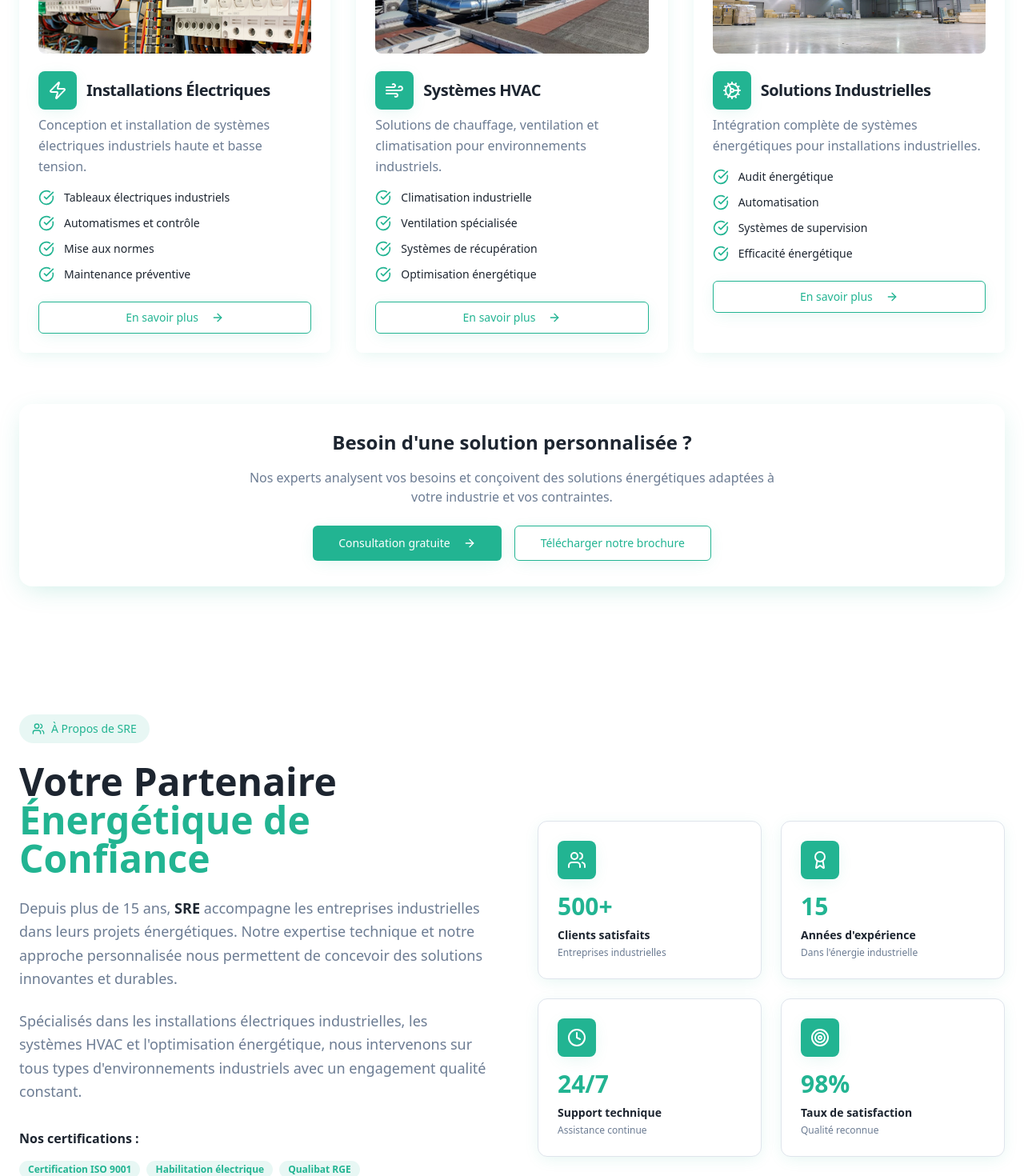
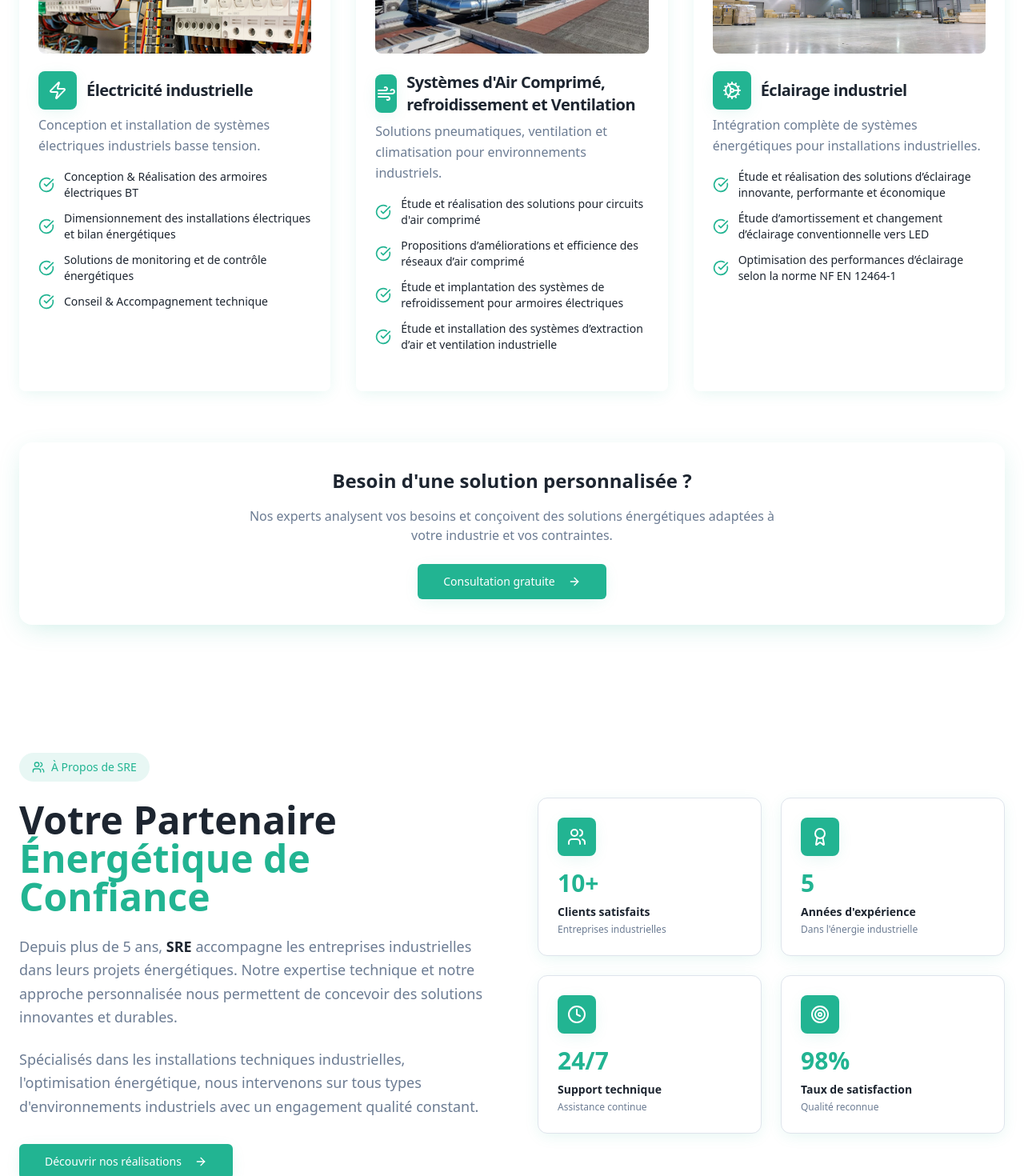
Before and after one commit to simoprog/sre-power, a React (Vite) app: page / in a window 1280 px wide. Shown: the part 1330-2800 px from the top of the page at 80% size. Built offline with nearby package versions, Linux system fonts and the light colour scheme.

Commit message:
make content changes

```diff
--- a/index.html
+++ b/index.html
@@ -3,18 +3,36 @@
   <head>
     <meta charset="UTF-8" />
     <meta name="viewport" content="width=device-width, initial-scale=1.0" />
-    <title>SRE - Solutions & Réalisations Énergétiques | Expert en Énergie Industrielle</title>
-    <meta name="description" content="SRE - Spécialiste des installations électriques, systèmes HVAC et solutions énergétiques industrielles. Plus de 15 ans d'expertise, support 24/7, devis gratuit." />
+    <title>
+      SRE - Solutions & Réalisations Énergétiques | Expert en Énergie
+      Industrielle
+    </title>
+    <meta
+      name="description"
+      content="SRE - Spécialiste des installations électriques, systèmes HVAC et solutions énergétiques industrielles. Plus de 5 ans d'expertise, support 24/7, devis gratuit."
+    />
     <meta name="author" content="SRE - Solutions & Réalisations Énergétiques" />
 
-    <meta property="og:title" content="SRE - Solutions & Réalisations Énergétiques | Expert en Énergie Industrielle" />
-    <meta property="og:description" content="Spécialiste des installations électriques, systèmes HVAC et solutions énergétiques industrielles. Plus de 15 ans d'expertise, support 24/7." />
+    <meta
+      property="og:title"
+      content="SRE - Solutions & Réalisations Énergétiques | Expert en Énergie Industrielle"
+    />
+    <meta
+      property="og:description"
+      content="Spécialiste des installations électriques, systèmes HVAC et solutions énergétiques industrielles. Plus de 5 ans d'expertise, support 24/7."
+    />
     <meta property="og:type" content="website" />
-    <meta property="og:image" content="https://lovable.dev/opengraph-image-p98pqg.png" />
+    <meta
+      property="og:image"
+      content="https://lovable.dev/opengraph-image-p98pqg.png"
+    />
 
     <meta name="twitter:card" content="summary_large_image" />
     <meta name="twitter:site" content="@lovable_dev" />
-    <meta name="twitter:image" content="https://lovable.dev/opengraph-image-p98pqg.png" />
+    <meta
+      name="twitter:image"
+      content="https://lovable.dev/opengraph-image-p98pqg.png"
+    />
   </head>
 
   <body>
--- a/src/components/About.tsx
+++ b/src/components/About.tsx
@@ -9,13 +9,13 @@ const About = () => {
   const stats = [
     {
       icon: Users,
-      number: "500+",
+      number: "10+",
       label: "Clients satisfaits",
       description: "Entreprises industrielles",
     },
     {
       icon: Award,
-      number: "15",
+      number: "5",
       label: "Années d'expérience",
       description: "Dans l'énergie industrielle",
     },
@@ -61,7 +61,7 @@ const About = () => {
             </h2>
 
             <p className="text-lg text-muted-foreground mb-6 leading-relaxed">
-              Depuis plus de 15 ans,{" "}
+              Depuis plus de 5 ans,{" "}
               <strong className="text-foreground">SRE</strong> accompagne les
               entreprises industrielles dans leurs projets énergétiques. Notre
               expertise technique et notre approche personnalisée nous
@@ -69,29 +69,10 @@ const About = () => {
             </p>
 
             <p className="text-lg text-muted-foreground mb-8 leading-relaxed">
-              Spécialisés dans les installations électriques industrielles, les
-              systèmes HVAC et l'optimisation énergétique, nous intervenons sur
-              tous types d'environnements industriels avec un engagement qualité
-              constant.
+              Spécialisés dans les installations techniques industrielles,
+              l'optimisation énergétique, nous intervenons sur tous types
+              d'environnements industriels avec un engagement qualité constant.
             </p>
-
-            {/* Certifications */}
-            <div className="mb-8">
-              <h3 className="font-semibold text-foreground mb-4">
-                Nos certifications :
-              </h3>
-              <div className="flex flex-wrap gap-2">
-                {certifications.map((cert, index) => (
-                  <Badge
-                    key={index}
-                    variant="secondary"
-                    className="bg-primary/10 text-primary hover:bg-primary/20"
-                  >
-                    {cert}
-                  </Badge>
-                ))}
-              </div>
-            </div>
 
             <div className="flex flex-col sm:flex-row gap-4">
               <Button
@@ -101,9 +82,6 @@ const About = () => {
               >
                 Découvrir nos réalisations
                 <ArrowRight className="w-5 h-5 ml-2" />
-              </Button>
-              <Button variant="outline" size="lg">
-                Télécharger notre présentation
               </Button>
             </div>
           </div>
@@ -143,11 +121,20 @@ const About = () => {
             Notre Mission
           </h3>
           <p className="text-lg text-muted-foreground max-w-4xl mx-auto leading-relaxed">
-            Accompagner la transition énergétique des entreprises industrielles
-            en proposant des solutions techniques innovantes, durables et
-            parfaitement adaptées à leurs besoins. Notre engagement : la
-            qualité, la performance et le service client au cœur de chaque
-            projet.
+            Conseiller et accompagner nos clients dans la définition de leur
+            besoins, en mettant à leur disposition nos connaissances et notre
+            expérience afin de leur offrir une réponse rapide et efficace.
+          </p>
+        </div>
+        {/* Team Statement */}
+        <div className="mt-20 bg-industrial-bg rounded-2xl p-8 lg:p-12 text-center border">
+          <h3 className="text-2xl lg:text-3xl font-bold mb-6 text-foreground">
+            Notre Équipe
+          </h3>
+          <p className="text-lg text-muted-foreground max-w-4xl mx-auto leading-relaxed">
+            Une équipe expérimentée, essentiellement constituée par des
+            professionnelles ayant cumulés des années d'expériences dans ce
+            domaine.
           </p>
         </div>
       </div>
--- a/src/components/Contact.tsx
+++ b/src/components/Contact.tsx
@@ -9,7 +9,7 @@ import {
   Clock,
   Send,
   CheckCircle,
-  Zap
+  Zap,
 } from "lucide-react";
 import { useState } from "react";
 import { useToast } from "@/hooks/use-toast";
@@ -21,14 +21,16 @@ const Contact = () => {
     company: "",
     phone: "",
     subject: "",
-    message: ""
+    message: "",
   });
 
   const { toast } = useToast();
 
-  const handleInputChange = (e: React.ChangeEvent<HTMLInputElement | HTMLTextAreaElement>) => {
+  const handleInputChange = (
+    e: React.ChangeEvent<HTMLInputElement | HTMLTextAreaElement>
+  ) => {
     const { name, value } = e.target;
-    setFormData(prev => ({ ...prev, [name]: value }));
+    setFormData((prev) => ({ ...prev, [name]: value }));
   };
 
   const handleSubmit = (e: React.FormEvent) => {
@@ -43,7 +45,7 @@ const Contact = () => {
       company: "",
       phone: "",
       subject: "",
-      message: ""
+      message: "",
     });
   };
 
@@ -51,27 +53,27 @@ const Contact = () => {
     {
       icon: Phone,
       title: "Téléphone",
-      value: "+33 1 23 45 67 89",
-      description: "Lun-Ven 8h-18h"
+      value: "+212 662-192954",
+      description: "Lun-Ven 8h-18h",
     },
     {
       icon: Mail,
       title: "Email",
-      value: "contact@sre-energie.fr",
-      description: "Réponse sous 24h"
+      value: "contact@srepower.ma",
+      description: "Réponse sous 24h",
     },
     {
       icon: MapPin,
       title: "Adresse",
-      value: "123 Avenue de l'Industrie",
-      description: "75001 Paris, France"
+      value: "Av des FAR, Kissariat Ennajah, N°51 ",
+      description: "93000 Tétouan, Maroc ",
     },
     {
       icon: Clock,
       title: "Urgences",
       value: "Support 24/7",
-      description: "Intervention rapide"
-    }
+      description: "Intervention rapide",
+    },
   ];
 
   const services = [
@@ -79,7 +81,7 @@ const Contact = () => {
     "Devis sous 48h",
     "Installation certifiée",
     "Maintenance préventive",
-    "Support technique 24/7"
+    "Support technique 24/7",
   ];
 
   return (
@@ -96,8 +98,8 @@ const Contact = () => {
             <span className="block text-primary">Projet Énergétique</span>
           </h2>
           <p className="text-xl text-muted-foreground max-w-3xl mx-auto leading-relaxed">
-            Nos experts sont à votre disposition pour étudier vos besoins
-            et vous proposer des solutions adaptées.
+            Nos experts sont à votre disposition pour étudier vos besoins et
+            vous proposer des solutions adaptées.
           </p>
         </div>
 
@@ -115,7 +117,10 @@ const Contact = () => {
                 <form onSubmit={handleSubmit} className="space-y-6">
                   <div className="grid md:grid-cols-2 gap-4">
                     <div>
-                      <label htmlFor="name" className="block text-sm font-medium text-foreground mb-2">
+                      <label
+                        htmlFor="name"
+                        className="block text-sm font-medium text-foreground mb-2"
+                      >
                         Nom complet *
                       </label>
                       <Input
@@ -129,7 +134,10 @@ const Contact = () => {
                       />
                     </div>
                     <div>
-                      <label htmlFor="email" className="block text-sm font-medium text-foreground mb-2">
+                      <label
+                        htmlFor="email"
+                        className="block text-sm font-medium text-foreground mb-2"
+                      >
                         Email *
                       </label>
                       <Input
@@ -147,7 +155,10 @@ const Contact = () => {
 
                   <div className="grid md:grid-cols-2 gap-4">
                     <div>
-                      <label htmlFor="company" className="block text-sm font-medium text-foreground mb-2">
+                      <label
+                        htmlFor="company"
+                        className="block text-sm font-medium text-foreground mb-2"
+                      >
                         Entreprise
                       </label>
                       <Input
@@ -160,7 +171,10 @@ const Contact = () => {
                       />
                     </div>
                     <div>
-                      <label htmlFor="phone" className="block text-sm font-medium text-foreground mb-2">
+                      <label
+                        htmlFor="phone"
+                        className="block text-sm font-medium text-foreground mb-2"
+                      >
                         Téléphone
                       </label>
                       <Input
@@ -170,13 +184,16 @@ const Contact = () => {
                         value={formData.phone}
                         onChange={handleInputChange}
                         className="h-12"
-                        placeholder="+33 1 23 45 67 89"
+                        placeholder="+212 662-192954"
                       />
                     </div>
                   </div>
 
                   <div>
-                    <label htmlFor="subject" className="block text-sm font-medium text-foreground mb-2">
+                    <label
+                      htmlFor="subject"
+                      className="block text-sm font-medium text-foreground mb-2"
+                    >
                       Sujet *
                     </label>
                     <Input
@@ -191,7 +208,10 @@ const Contact = () => {
                   </div>
 
                   <div>
-                    <label htmlFor="message" className="block text-sm font-medium text-foreground mb-2">
+                    <label
+                      htmlFor="message"
+                      className="block text-sm font-medium text-foreground mb-2"
+                    >
                       Message *
                     </label>
                     <Textarea
@@ -206,7 +226,12 @@ const Contact = () => {
                     />
                   </div>
 
-                  <Button type="submit" variant="energy" size="lg" className="w-full">
+                  <Button
+                    type="submit"
+                    variant="energy"
+                    size="lg"
+                    className="w-full"
+                  >
                     <Send className="w-5 h-5 mr-2" />
                     Envoyer ma demande
                   </Button>
@@ -228,14 +253,23 @@ const Contact = () => {
                 {contactInfo.map((info, index) => {
                   const IconComponent = info.icon;
                   return (
-                    <div key={index} className="flex items-start space-x-3 p-3 rounded-lg hover:bg-accent/50 transition-colors duration-300">
+                    <div
+                      key={index}
+                      className="flex items-start space-x-3 p-3 rounded-lg hover:bg-accent/50 transition-colors duration-300"
+                    >
                       <div className="w-10 h-10 bg-energy-gradient rounded-lg flex items-center justify-center flex-shrink-0">
                         <IconComponent className="w-5 h-5 text-white" />
                       </div>
                       <div>
-                        <div className="font-semibold text-foreground text-sm">{info.title}</div>
-                        <div className="text-primary font-medium">{info.value}</div>
-                        <div className="text-xs text-muted-foreground">{info.description}</div>
+                        <div className="font-semibold text-foreground text-sm">
+                          {info.title}
+                        </div>
+                        <div className="text-primary font-medium">
+                          {info.value}
+                        </div>
+                        <div className="text-xs text-muted-foreground">
+                          {info.description}
+                        </div>
                       </div>
                     </div>
                   );
--- a/src/components/Header.tsx
+++ b/src/components/Header.tsx
@@ -61,7 +61,7 @@ const Header = () => {
           <div className="hidden lg:flex items-center space-x-4">
             <div className="flex items-center space-x-2 text-sm text-muted-foreground">
               <Phone className="w-4 h-4" />
-              <span>+33 1 23 45 67 89</span>
+              <span>+212 662-192954</span>
             </div>
             <Button variant="default" size="sm">
               Devis gratuit
@@ -102,11 +102,11 @@ const Header = () => {
             <div className="pt-4 space-y-3 border-t border-border">
               <div className="flex items-center space-x-2 text-sm text-muted-foreground">
                 <Phone className="w-4 h-4" />
-                <span>+33 1 23 45 67 89</span>
+                <span>+212 662-192954</span>
               </div>
               <div className="flex items-center space-x-2 text-sm text-muted-foreground">
                 <Mail className="w-4 h-4" />
-                <span>contact@sre-energie.fr</span>
+                <span>contact@srepower.ma</span>
               </div>
               <Button variant="default" size="sm" className="w-full">
                 Devis gratuit
--- a/src/components/Hero.tsx
+++ b/src/components/Hero.tsx
@@ -46,12 +46,6 @@ const Hero = () => {
             </span>
           </h1>
 
-          {/* Subtitle */}
-          <p className="text-xl md:text-2xl mb-8 text-white/90 max-w-3xl mx-auto leading-relaxed">
-            Conception, installation et maintenance de systèmes électriques,
-            HVAC et solutions énergétiques pour l'industrie moderne.
-          </p>
-
           {/* Features List */}
           <div className="flex flex-wrap justify-center gap-6 mb-10">
             {features.map((feature, index) => (
@@ -90,12 +84,12 @@ const Hero = () => {
           {/* Trust Indicators */}
           <div className="mt-16 pt-8 border-t border-white/20">
             <p className="text-white/70 text-sm mb-4">
-              Plus de 500 entreprises nous font confiance
+              Plus de 10 entreprises nous font confiance
             </p>
             <div className="flex justify-center items-center space-x-8 opacity-60">
-              <div className="text-2xl font-bold">500+</div>
+              <div className="text-2xl font-bold">10+</div>
               <div className="w-1 h-8 bg-white/30" />
-              <div className="text-2xl font-bold">15 ans</div>
+              <div className="text-2xl font-bold">5 ans</div>
               <div className="w-1 h-8 bg-white/30" />
               <div className="text-2xl font-bold">24/7</div>
             </div>
--- a/src/components/Services.tsx
+++ b/src/components/Services.tsx
@@ -18,40 +18,39 @@ const Services = () => {
   const services = [
     {
       icon: Zap,
-      title: "Installations Électriques",
+      title: "Électricité industrielle ",
       description:
-        "Conception et installation de systèmes électriques industriels haute et basse tension.",
+        "Conception et installation de systèmes électriques industriels basse tension.",
       features: [
-        "Tableaux électriques industriels",
-        "Automatismes et contrôle",
-        "Mise aux normes",
-        "Maintenance préventive",
+        "Conception & Réalisation des armoires électriques BT ",
+        "Dimensionnement des installations électriques et bilan énergétiques ",
+        "Solutions de monitoring et de contrôle énergétiques",
+        "Conseil & Accompagnement technique",
       ],
       image: electriciteImage,
     },
     {
       icon: Wind,
-      title: "Systèmes HVAC",
+      title: "Systèmes d'Air Comprimé, refroidissement et Ventilation",
       description:
-        "Solutions de chauffage, ventilation et climatisation pour environnements industriels.",
+        "Solutions pneumatiques, ventilation et climatisation pour environnements industriels.",
       features: [
-        "Climatisation industrielle",
-        "Ventilation spécialisée",
-        "Systèmes de récupération",
-        "Optimisation énergétique",
+        "Étude et réalisation des solutions pour circuits d'air comprimé ",
+        "Propositions d’améliorations et efficience des réseaux d’air comprimé",
+        "Étude et implantation des systèmes de refroidissement pour armoires électriques ",
+        "Étude et installation des systèmes d’extraction d’air et ventilation industrielle ",
       ],
       image: extractionImage,
     },
     {
       icon: Cog,
-      title: "Solutions Industrielles",
+      title: "Éclairage industriel",
       description:
         "Intégration complète de systèmes énergétiques pour installations industrielles.",
       features: [
-        "Audit énergétique",
-        "Automatisation",
-        "Systèmes de supervision",
-        "Efficacité énergétique",
+        "Étude et réalisation des solutions d’éclairage innovante, performante et économique ",
+        "Étude d’amortissement et changement d’éclairage conventionnelle vers LED ",
+        "Optimisation des performances d’éclairage selon la norme NF EN 12464-1 ",
       ],
       image: eclairageImage,
     },
@@ -73,7 +72,7 @@ const Services = () => {
             <span className="block text-primary">& Solutions Complètes</span>
           </h2>
           <p className="text-xl text-muted-foreground max-w-3xl mx-auto leading-relaxed">
-            De la conception à la maintenance, nous accompagnons vos projets
+            De la conception à la réalisation, nous accompagnons vos projets
             énergétiques avec une expertise technique reconnue et des solutions
             innovantes.
           </p>
@@ -123,13 +122,6 @@ const Services = () => {
                       </li>
                     ))}
                   </ul>
-                  <Button
-                    variant="outline"
-                    className="w-full group-hover:bg-primary group-hover:text-primary-foreground transition-all duration-300"
-                  >
-                    En savoir plus
-                    <ArrowRight className="w-4 h-4 ml-2 group-hover:translate-x-1 transition-transform duration-300" />
-                  </Button>
                 </CardContent>
               </Card>
             );
@@ -154,9 +146,6 @@ const Services = () => {
               Consultation gratuite
               <ArrowRight className="w-5 h-5 ml-2" />
             </Button>
-            <Button variant="outline" size="lg">
-              Télécharger notre brochure
-            </Button>
           </div>
         </div>
       </div>
```
Also changed, not shown: src/components/Footer.tsx (+33 -15 lines), 1 other file (tests, documents, lock files or other folders).
